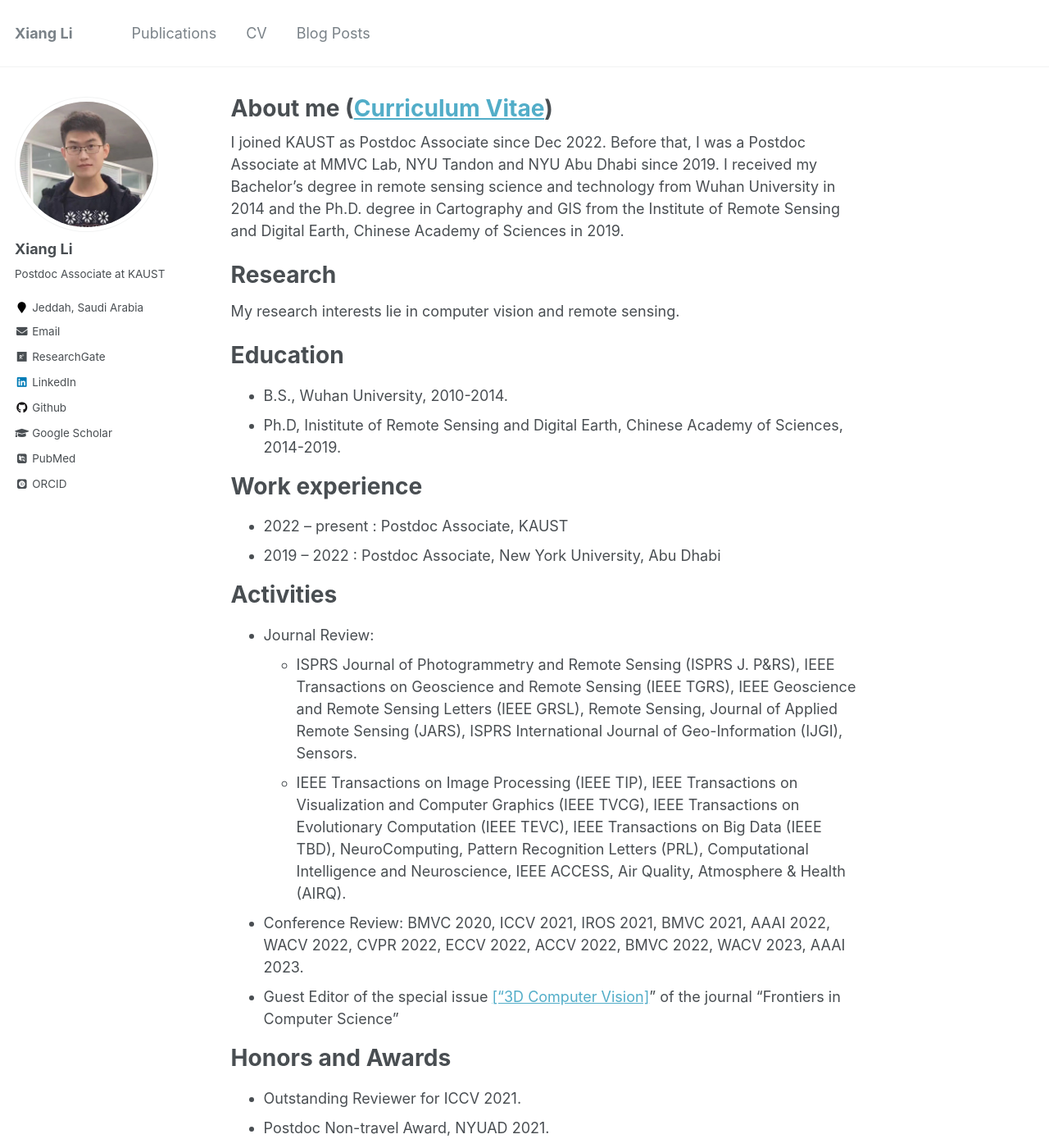
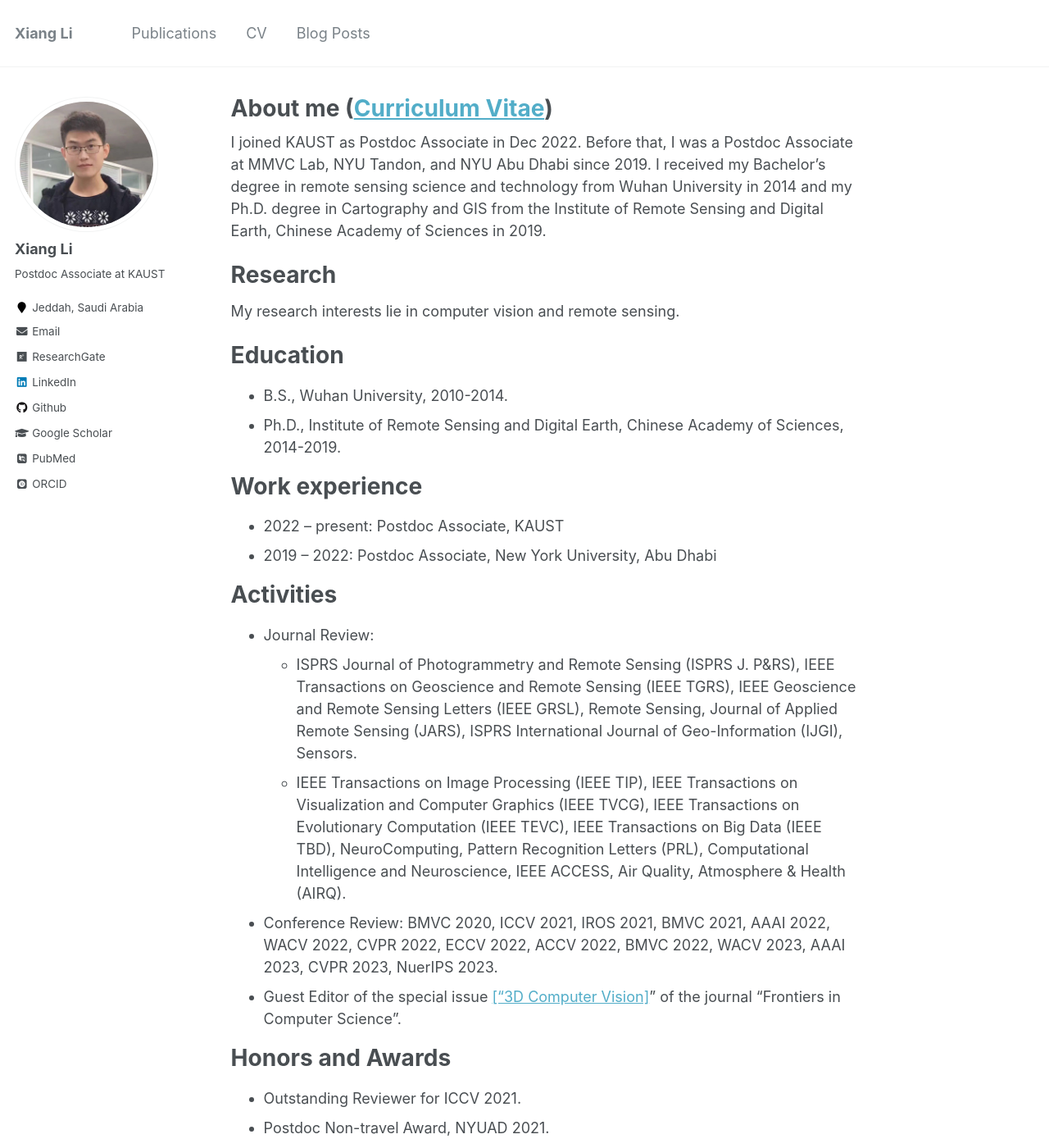
Before and after one commit to lx709/lx709.github.io, a Jekyll site: the page built from _pages/about.md, in a window 1280 px wide and 1400 px high. Shown: the whole window at 82% size. Built offline with Jekyll 4.4.1, drawn with Linux system fonts in a browser that asks for light colours; some web fonts are replaced.

Commit message:
Update about.md

```diff
--- a/_pages/about.md
+++ b/_pages/about.md
@@ -12,7 +12,7 @@ redirect_from:
   <img src="https://lx709.github.io/images/lx.jpg?raw=true" alt="Photo" style="width: 100px;"/>
 </p> -->
 
-I joined KAUST as Postdoc Associate since Dec 2022. Before that, I was a Postdoc Associate at MMVC Lab, NYU Tandon and NYU Abu Dhabi since 2019. I received my Bachelor’s degree in remote sensing science and technology from Wuhan University in 2014 and the Ph.D. degree in Cartography and GIS from the Institute of Remote Sensing and Digital Earth, Chinese Academy of Sciences in 2019.
+I joined KAUST as Postdoc Associate in Dec 2022. Before that, I was a Postdoc Associate at MMVC Lab, NYU Tandon, and NYU Abu Dhabi since 2019. I received my Bachelor’s degree in remote sensing science and technology from Wuhan University in 2014 and my Ph.D. degree in Cartography and GIS from the Institute of Remote Sensing and Digital Earth, Chinese Academy of Sciences in 2019.
 
 
 # Research
@@ -21,20 +21,20 @@ My research interests lie in computer vision and remote sensing.
 Education
 ======
 * B.S., Wuhan University, 2010-2014.
-* Ph.D, Inistitute of Remote Sensing and Digital Earth, Chinese Academy of Sciences, 2014-2019.
+* Ph.D., Institute of Remote Sensing and Digital Earth, Chinese Academy of Sciences, 2014-2019.
 
 Work experience
 ======
-* 2022 -- present : Postdoc Associate, KAUST
-* 2019 -- 2022 : Postdoc Associate, New York University, Abu Dhabi
+* 2022 -- present: Postdoc Associate, KAUST
+* 2019 -- 2022: Postdoc Associate, New York University, Abu Dhabi
 
 Activities
 ======
 * Journal Review:
   * ISPRS Journal of Photogrammetry and Remote Sensing (ISPRS J. P&RS), IEEE Transactions on Geoscience and Remote Sensing (IEEE TGRS), IEEE Geoscience and Remote Sensing Letters (IEEE GRSL), Remote Sensing, Journal of Applied Remote Sensing (JARS), ISPRS International Journal of Geo-Information (IJGI), Sensors.
   * IEEE Transactions on Image Processing (IEEE TIP), IEEE Transactions on Visualization and Computer Graphics (IEEE TVCG), IEEE Transactions on Evolutionary Computation (IEEE TEVC), IEEE Transactions on Big Data (IEEE TBD), NeuroComputing, Pattern Recognition Letters (PRL), Computational Intelligence and Neuroscience, IEEE ACCESS, Air Quality, Atmosphere & Health (AIRQ).
-* Conference Review: BMVC 2020, ICCV 2021, IROS 2021, BMVC 2021, AAAI 2022, WACV 2022, CVPR 2022, ECCV 2022, ACCV 2022, BMVC 2022, WACV 2023, AAAI 2023.
-* Guest Editor of the special issue [["3D Computer Vision]](https://www.frontiersin.org/research-topics/23013/3d-computer-vision#overview)" of the journal "Frontiers in Computer Science"
+* Conference Review: BMVC 2020, ICCV 2021, IROS 2021, BMVC 2021, AAAI 2022, WACV 2022, CVPR 2022, ECCV 2022, ACCV 2022, BMVC 2022, WACV 2023, AAAI 2023, CVPR 2023, NuerIPS 2023.
+* Guest Editor of the special issue [["3D Computer Vision]](https://www.frontiersin.org/research-topics/23013/3d-computer-vision#overview)" of the journal "Frontiers in Computer Science".
 
 Honors and Awards
 ======
```
